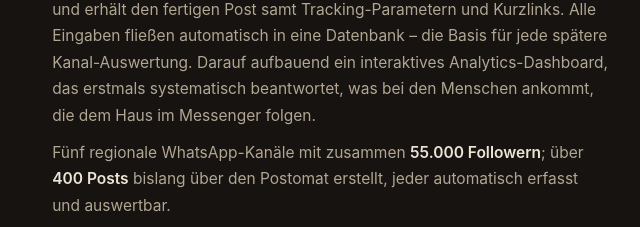
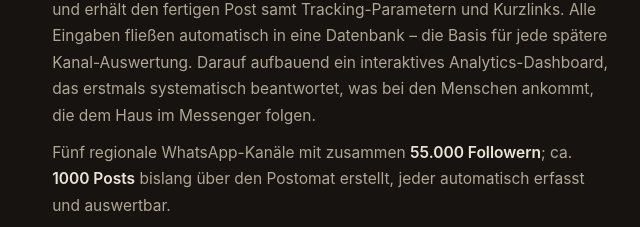
Before and after one commit to redaktionsschmiede/redaktionsschmiede.de, a plain HTML site: page arbeit/index.html in a window 1280 px wide. Shown: the part 2831-3058 px from the top of the page, 387-1027 px from the left. Drawn offline with Linux system fonts and the light colour scheme.

Commit message:
Update post count in index.html

```diff
--- a/arbeit/index.html
+++ b/arbeit/index.html
@@ -108,7 +108,7 @@
         <dt>Gebaut</dt>
         <dd>Ein Tool, das den Prozess bündelt: Die Redaktion fügt ein bis drei Links ein und erhält den fertigen Post samt Tracking-Parametern und Kurzlinks. Alle Eingaben fließen automatisch in eine Datenbank – die Basis für jede spätere Kanal-Auswertung. Darauf aufbauend ein interaktives Analytics-Dashboard, das erstmals systematisch beantwortet, was bei den Menschen ankommt, die dem Haus im Messenger folgen.</dd>
         <dt>Ergebnis</dt>
-        <dd>Fünf regionale WhatsApp-Kanäle mit zusammen <strong>55.000 Followern</strong>; über <strong>400 Posts</strong> bislang über den Postomat erstellt, jeder automatisch erfasst und auswertbar.</dd>
+        <dd>Fünf regionale WhatsApp-Kanäle mit zusammen <strong>55.000 Followern</strong>; ca. <strong>1000 Posts</strong> bislang über den Postomat erstellt, jeder automatisch erfasst und auswertbar.</dd>
         <dt>Rolle</dt>
         <dd>Tool-Entwicklung gemeinsam mit Kolleg:innen der Produktionstechnik des Hauses; Analytics-Dashboard: ich.</dd>
       </dl>
```
